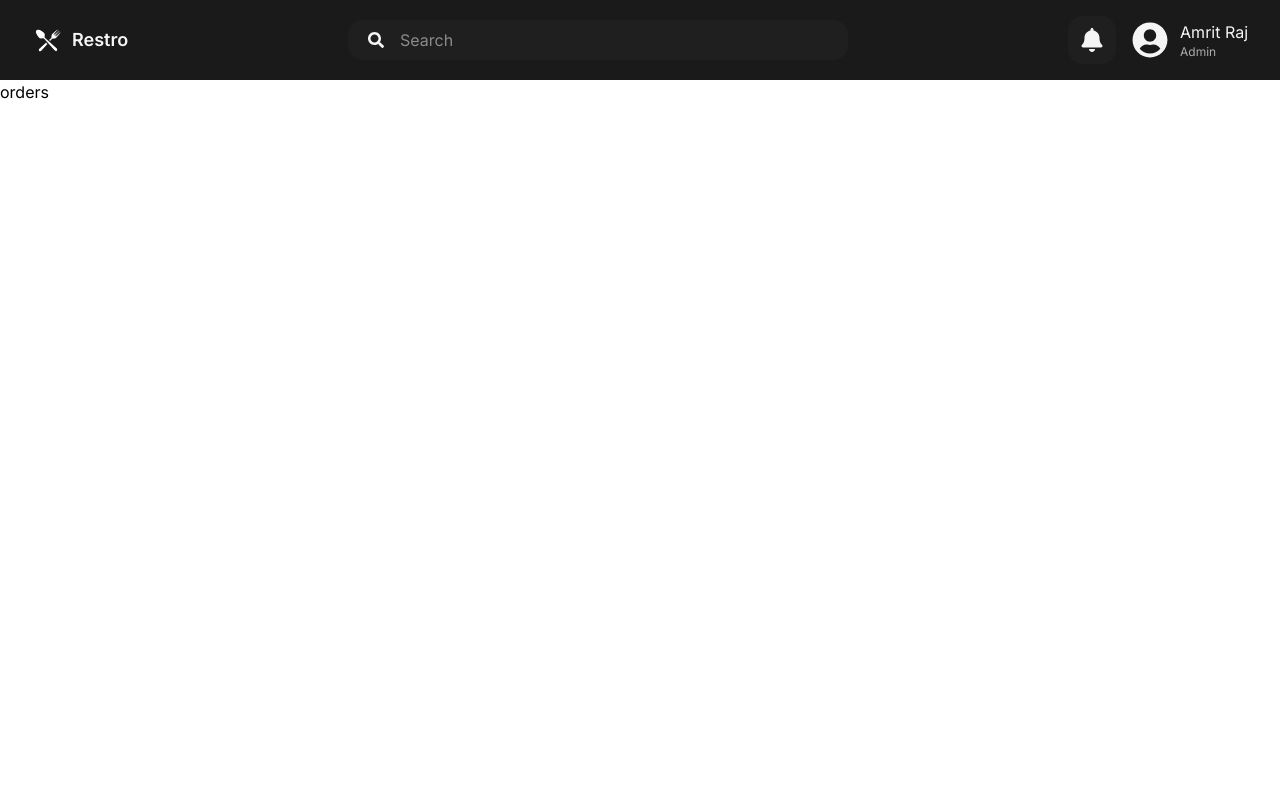
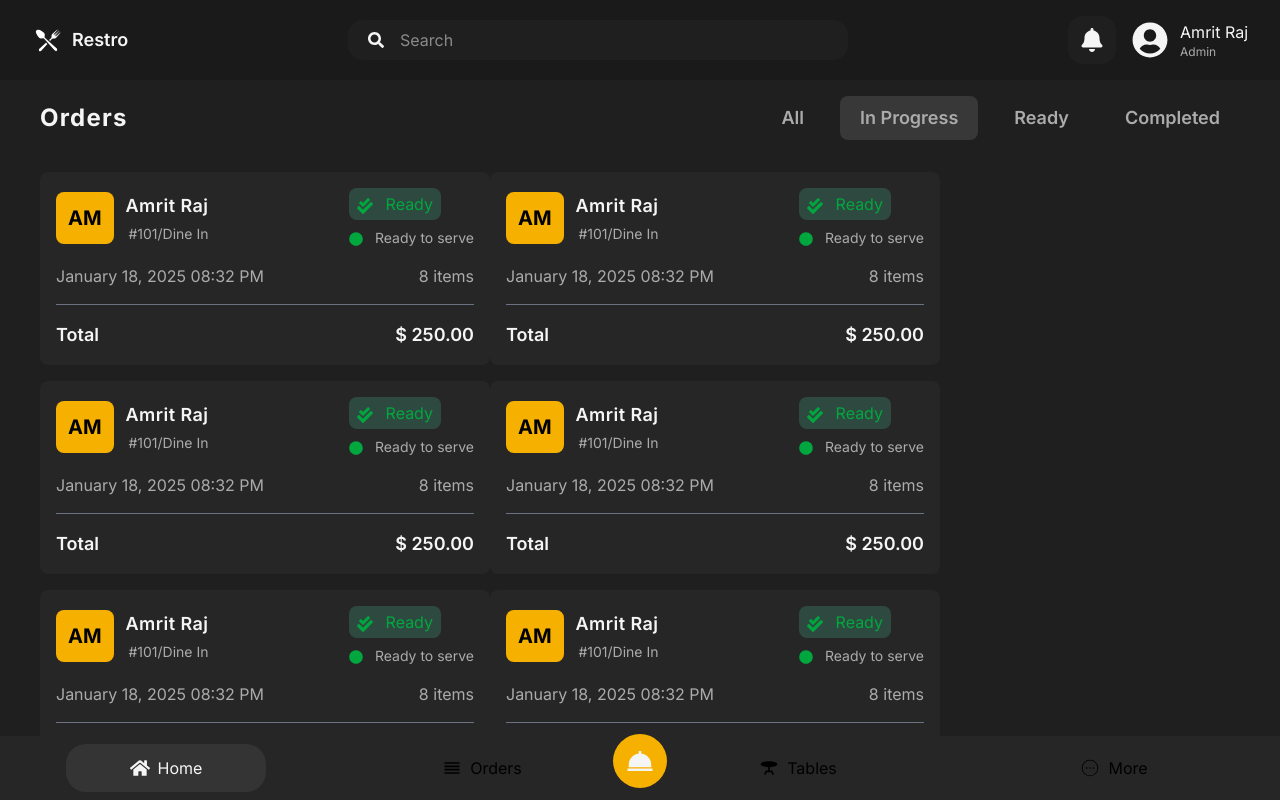
Before and after one commit to Sugavanesh17/POS_system, a React (Vite) app in the folder frontend/: page /orders in a window 1280 px wide. Built offline with nearby package versions, Linux system fonts and the light colour scheme.

Commit message:
Added Orders

```diff
--- a/frontend/src/components/home/MiniCard.jsx
+++ b/frontend/src/components/home/MiniCard.jsx
@@ -8,7 +8,7 @@
         <button className={title === "Total Earnings" ? "bg-[#02ca3a] text-[#F5F5F5] text-2xl" : "bg-[#F6B100] p-3 rounded-lg text-[#F5F5F5] text-2xl"}>{icon}</button>
       </div>
       <div>
-        <h1 className="text-[#F5F5F5] text-4xl font-bold mt-5">{number}</h1>
+        <h1 className="text-[#F5F5F5] text-4xl font-bold mt-5">{title === "Total Earnings" ? `${number}` : number}</h1>
         <h1 className="text-[#F5F5F5] text-lg mt-2"><span className="text-[#02ca3a]">{footerNum}%</span> than yesterday</h1>
       </div>
     </div>
--- a/frontend/src/components/home/OrderList.jsx
+++ b/frontend/src/components/home/OrderList.jsx
@@ -9,13 +9,13 @@
       <div className="flex items-center justify-between w-[100%]">
         <div className="flex flex-col items-start gap-1">
           <h1 className="text-[#F5F5F5] text-lg font-semibold tracking-wide">Amrit Raj</h1>
-          <p className="text-[#ababa] text-sm">8 Items</p>
+          <p className="text-[#ababab] text-sm">8 Items</p>
         </div>
         <div>
             <h1 className='text-[#f6b100] font-semibold border border-[#f6b100] rounded-lg p-1'>Table No: 3</h1>
         </div>
-        <div className="flex flex-col items-start gap-2">
-          <p className="text-green-600 px-4"><FaCheckDouble className="inline mr-2" /> Ready</p>
+        <div className="flex flex-col items-end gap-2">
+          <p className="text-green-600"><FaCheckDouble className="inline mr-2" /> Ready</p>
           <p className="text-[#ababab] text-sm"><FaCircle className="inline mr-2 text-green-600" /> Ready to serve</p>
         </div>
       </div>
--- /dev/null
+++ b/frontend/src/components/orders/OrderCard.jsx
@@ -0,0 +1,43 @@
+import React from "react";
+import { FaCheckDouble } from "react-icons/fa";
+import { FaCircle } from "react-icons/fa";
+import { useNavigate } from "react-router-dom";
+
+const OrderCard = () => {
+  return (
+    <div className="w-[450px] bg-[#262626] p-4 rounded-lg mb-4">
+      <div className="flex items-center gap-3">
+        <button className="bg-[#f6b100] p-3 text-xl font-bold rounded-lg">
+          AM
+        </button>
+        <div className="flex items-center justify-between w-[100%]">
+          <div className="flex flex-col items-end gap-1">
+            <h1 className="text-[#F5F5F5] text-lg font-semibold tracking-wide">
+              Amrit Raj
+            </h1>
+            <p className="text-[#ababab] text-sm">#101/Dine In</p>
+          </div>
+          <div className="flex flex-col items-start gap-2">
+            <p className="text-green-600 bg-[#2e4a40] px-2 py-1 rounded-lg">
+              <FaCheckDouble className="inline mr-2" /> Ready
+            </p>
+            <p className="text-[#ababab] text-sm">
+              <FaCircle className="inline mr-2 text-green-600" /> Ready to serve
+            </p>
+          </div>
+        </div>
+      </div>
+      <div className="flex justify-between items-center mt-4 text-[#ababab]">
+        <p>January 18, 2025 08:32 PM </p>
+        <p>8 items</p>
+      </div>
+      <hr className="w-full mt-4 border-t-1 border-gray-500" />
+      <div className="flex items-center justify-between mt-4">
+        <h1 className="text-[#f5f5f5] text-lg font-semibold">Total</h1>
+        <p className="text-[#f5f5f5] text-lg font-semibold">$ 250.00</p>
+      </div>
+    </div>
+  );
+};
+
+export default OrderCard;
--- a/frontend/src/components/shared/BottomNav.jsx
+++ b/frontend/src/components/shared/BottomNav.jsx
@@ -3,17 +3,19 @@
 import { MdOutlineReorder, MdTableBar } from "react-icons/md";
 import { CiCircleMore } from "react-icons/ci";
 import { BiSolidDish } from "react-icons/bi";
+import { useNavigate } from "react-router-dom";
 
 const BottomNav = () => {
+  const navigate = useNavigate();
   return (
     <div className="fixed bottom-0 left-0 right-0 bg-[#262626] p-2 h-16 flex justify-around">
-      <button className="flex items-center justify-center text-[#F5F5F5] bg-[#343434] w-[200px] rounded-[20px]">
+      <button onClick={()=>navigate("/")} className="flex items-center justify-center text-[#F5F5F5] bg-[#343434] w-[200px] rounded-[20px]">
         <FaHome className="inline mr-2" size={20} /> <p>Home</p>
       </button>
-      <button className="flex items-center justify-center text-[#ababa] w-[200px]">
+      <button onClick={()=>navigate("/orders")} className="flex items-center justify-center text-[#ababa] w-[200px]">
         <MdOutlineReorder className="inline mr-2" size={20} /> <p>Orders</p>
       </button>
-      <button className="flex items-center justify-center text-[#ababa] w-[200px]">
+      <button onClick={()=>navigate("/tables")} className="flex items-center justify-center text-[#ababa] w-[200px]">
         <MdTableBar className="inline mr-2" size={20} /> <p>Tables</p>
       </button>
       <button className="flex items-center justify-center text-[#ababa] w-[200px]">
--- a/frontend/src/pages/Orders.jsx
+++ b/frontend/src/pages/Orders.jsx
@@ -1,10 +1,30 @@
 import React from 'react'
+import BottomNav from '../components/shared/BottomNav'
+import OrderCard from '../components/orders/OrderCard'
 
 const Orders = () => {
   return (
-    <div>
-      orders
-    </div>
+    <section className='bg-[#1f1f1f] h-[calc(100vh-5rem)] overflow-hidden'>
+      <div className='flex items-center justify-between px-10 py-4'>
+        <h1 className='text-[#f5f5f5] text-2xl font-bold tracking-wider'>Orders</h1>
+        <div className='flex items-center justify-around gap-4'>
+          <button className='text-[#ababab] text-lg rounded-lg px-5 py-2 font-semibold'>All</button>
+          <button className='text-[#ababab] text-lg bg-[#383838] rounded-lg px-5 py-2 font-semibold'>In Progress </button>
+          <button className='text-[#ababab] text-lg rounded-lg px-5 py-2 font-semibold'>Ready</button>
+          <button className='text-[#ababab] text-lg rounded-lg px-5 py-2 font-semibold'>Completed</button>
+        </div>
+      </div>
+      <div className='flex flex-wrap px-10 py-4'>
+        <OrderCard />
+        <OrderCard />
+        <OrderCard />
+        <OrderCard />
+        <OrderCard />
+        <OrderCard />
+
+      </div>
+      <BottomNav />
+    </section>
   )
 }
 
```
